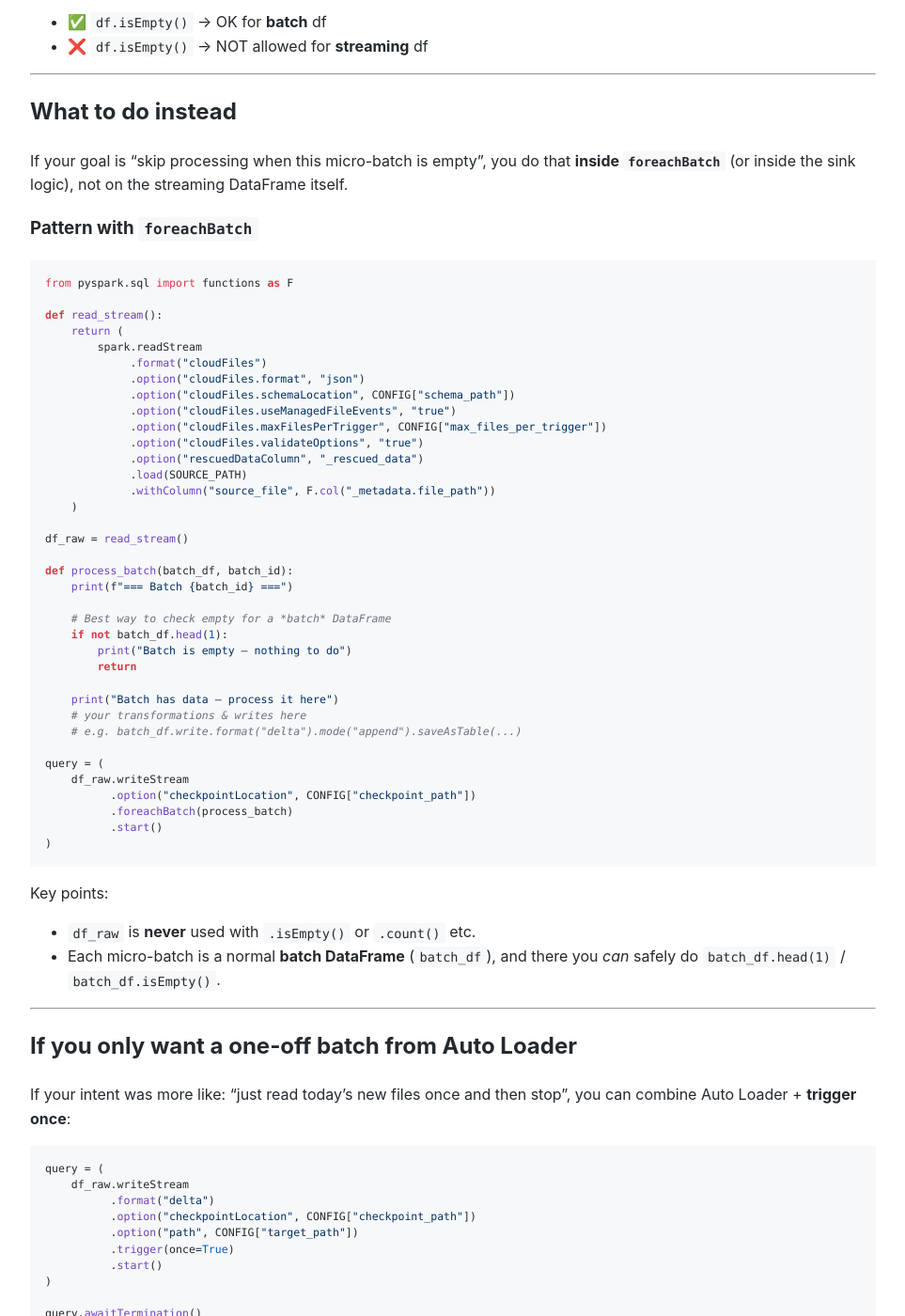
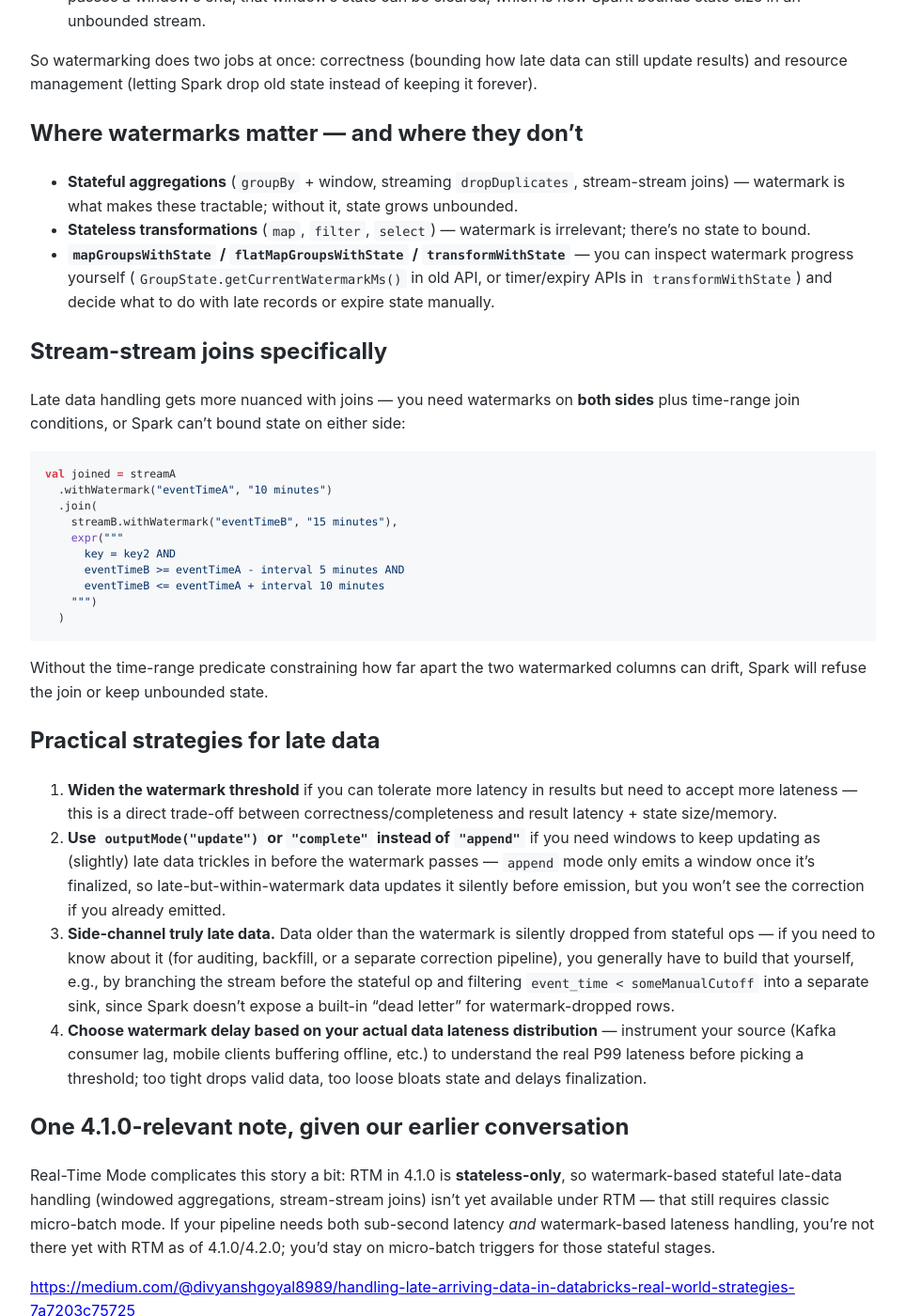
Before and after one commit to Michael-Lubinsky/michael-lubinsky.github.com, a Jekyll site: the page built from spark/spark_streaming.md, in a window 1280 px wide and 1400 px high, scrolled down 763 px. Shown: the whole window at 94% size, without its empty margins (158-1121 px from the left). Built offline with Jekyll 4.4.1, drawn with Linux system fonts in a browser that asks for light colours; our own code applies the rules of GitHub Pages for plain Markdown files; some of the changed text lies outside the part shown.

Commit message:
Update spark_streaming.md

````diff
--- a/spark/spark_streaming.md
+++ b/spark/spark_streaming.md
@@ -5,6 +5,66 @@
 <https://medium.com/@asindugayangana/databricks-auto-loader-best-practices-for-reliable-and-scalable-data-ingestion-30e65bf4c520>
 
 ### Handling Late Arrival
+
+Late-arriving data in Structured Streaming is handled primarily through **watermarks**, combined with how you structure your stateful operations. Here's the full picture:
+
+## The core mechanism: watermarks
+
+A watermark tells Spark "how late is too late" — it's a moving threshold on event time, not processing time.
+
+```scala
+val windowedCounts = events
+  .withWatermark("event_time", "10 minutes")
+  .groupBy(
+    window($"event_time", "5 minutes"),
+    $"deviceId"
+  )
+  .count()
+```
+
+**How it works internally:**
+- Spark tracks the maximum event time seen so far across all data.
+- The watermark = `max(event_time seen so far) - threshold` (here, 10 minutes).
+- Any row with `event_time < watermark` is considered "too late" and is dropped from stateful aggregations.
+- The watermark also tells Spark when it's safe to **finalize and evict state** for a window — once the watermark passes a window's end, that window's state can be cleared, which is how Spark bounds state size in an unbounded stream.
+
+So watermarking does two jobs at once: correctness (bounding how late data can still update results) and resource management (letting Spark drop old state instead of keeping it forever).
+
+## Where watermarks matter — and where they don't
+
+- **Stateful aggregations** (`groupBy` + window, streaming `dropDuplicates`, stream-stream joins) — watermark is what makes these tractable; without it, state grows unbounded.
+- **Stateless transformations** (`map`, `filter`, `select`) — watermark is irrelevant; there's no state to bound.
+- **`mapGroupsWithState` / `flatMapGroupsWithState` / `transformWithState`** — you can inspect watermark progress yourself (`GroupState.getCurrentWatermarkMs()` in old API, or timer/expiry APIs in `transformWithState`) and decide what to do with late records or expire state manually.
+
+## Stream-stream joins specifically
+
+Late data handling gets more nuanced with joins — you need watermarks on **both sides** plus time-range join conditions, or Spark can't bound state on either side:
+
+```scala
+val joined = streamA
+  .withWatermark("eventTimeA", "10 minutes")
+  .join(
+    streamB.withWatermark("eventTimeB", "15 minutes"),
+    expr("""
+      key = key2 AND
+      eventTimeB >= eventTimeA - interval 5 minutes AND
+      eventTimeB <= eventTimeA + interval 10 minutes
+    """)
+  )
+```
+
+Without the time-range predicate constraining how far apart the two watermarked columns can drift, Spark will refuse the join or keep unbounded state.
+
+## Practical strategies for late data
+
+1. **Widen the watermark threshold** if you can tolerate more latency in results but need to accept more lateness — this is a direct trade-off between correctness/completeness and result latency + state size/memory.
+2. **Use `outputMode("update")` or `"complete"` instead of `"append"`** if you need windows to keep updating as (slightly) late data trickles in before the watermark passes — `append` mode only emits a window once it's finalized, so late-but-within-watermark data updates it silently before emission, but you won't see the correction if you already emitted.
+3. **Side-channel truly late data.** Data older than the watermark is silently dropped from stateful ops — if you need to know about it (for auditing, backfill, or a separate correction pipeline), you generally have to build that yourself, e.g., by branching the stream before the stateful op and filtering `event_time < someManualCutoff` into a separate sink, since Spark doesn't expose a built-in "dead letter" for watermark-dropped rows.
+4. **Choose watermark delay based on your actual data lateness distribution** — instrument your source (Kafka consumer lag, mobile clients buffering offline, etc.) to understand the real P99 lateness before picking a threshold; too tight drops valid data, too loose bloats state and delays finalization.
+
+## One 4.1.0-relevant note, given our earlier conversation
+
+Real-Time Mode complicates this story a bit: RTM in 4.1.0 is **stateless-only**, so watermark-based stateful late-data handling (windowed aggregations, stream-stream joins) isn't yet available under RTM — that still requires classic micro-batch mode. If your pipeline needs both sub-second latency *and* watermark-based lateness handling, you're not there yet with RTM as of 4.1.0/4.2.0; you'd stay on micro-batch triggers for those stateful stages.
 
 <https://medium.com/@divyanshgoyal8989/handling-late-arriving-data-in-databricks-real-world-strategies-7a7203c75725>
 
````
